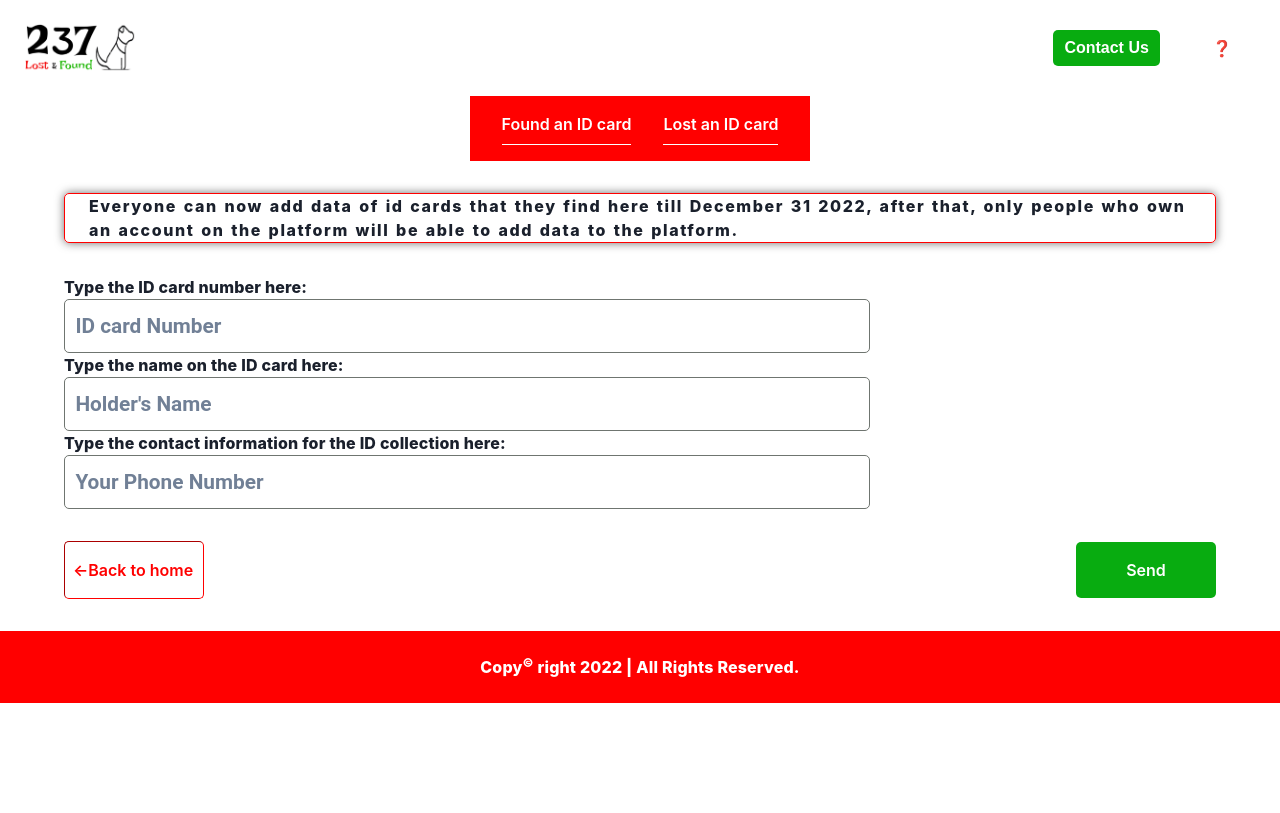
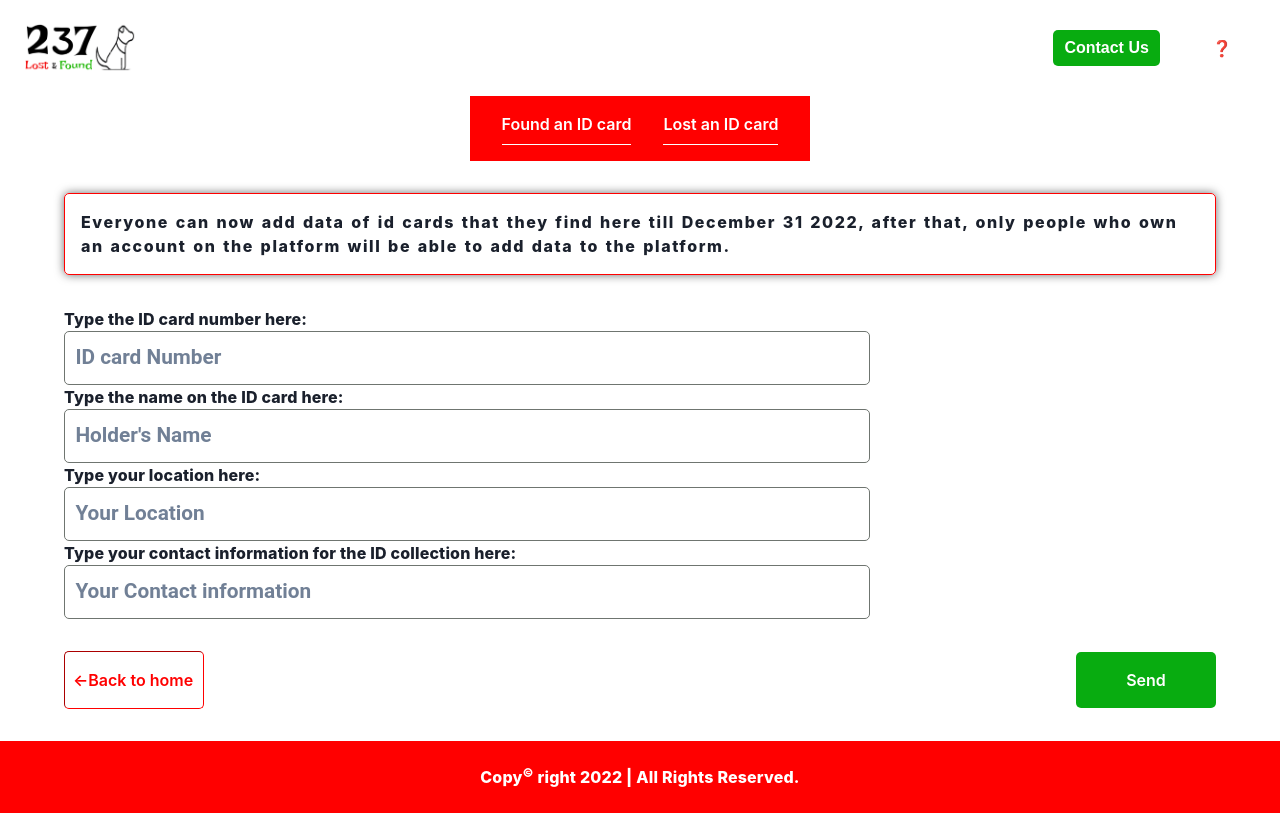
Before and after one commit to Chenwi32/237_lost_and_found, a Next.js app: page /nationalIdCollection in a window 1280 px wide. Built offline with nearby package versions, Linux system fonts and the light colour scheme.

Commit message:
Added some field in the id collection

```diff
--- a/components/Announcement.jsx
+++ b/components/Announcement.jsx
@@ -1,6 +1,7 @@
-const Announcement = ({message}) => {
+
+const Announcement = ({ message }) => {
     return (
-        <div className="announcement">
+        <div className={'announcement'}>
             <p>{message }</p>
         </div>
     );
--- a/components/styles/generalComStyles.module.css
+++ b/components/styles/generalComStyles.module.css
@@ -17,6 +17,10 @@
 font-size: 2em;
 }
 
+.announcement{
+  padding: 1rem;
+}
+
 /*----- Animations -----*/
 
 @keyframes left_horizontal_anim {
--- a/pages/nationalIdCollection.jsx
+++ b/pages/nationalIdCollection.jsx
@@ -7,6 +7,7 @@ import { db } from "../firebase";
 const NationalIdCollection = () => {
   const [idnum, setIdnum] = useState("");
   const [name, setName] = useState("");
+  const [location, setLocation] = useState("");
   const [contact, setContact] = useState("");
 
   const sendData = async () => {
@@ -17,6 +18,7 @@ const NationalIdCollection = () => {
     const foundId = {
       idnum,
       name,
+      location,
       contact,
     };
 
@@ -34,13 +36,15 @@ const NationalIdCollection = () => {
 
     setIdnum("");
     setName("");
+    setLocation("");
     setContact("");
+
   };
 
   return (
     <div className=" container">
       <Announcement message="Everyone can now add data of id cards that they find here till December 31 2022, after that, only people who own an account on the platform will be able to add data to the platform." />
-      <div className=" ">
+      <div className={''}>
         <p>Type the ID card number here:</p>
         <input
           value={idnum}
@@ -61,14 +65,26 @@ const NationalIdCollection = () => {
           placeholder="Holder's Name"
           className={`main_input`}
         />
-        <p>Type the contact information for the ID collection here:</p>
+
+        <p>Type your location here:</p>
+        <input
+          value={location}
+          onChange={(e) => {
+            setLocation(e.target.value);
+          }}
+          type="text"
+          placeholder="Your Location"
+          className={`main_input`}
+        />
+
+        <p>Type your contact information for the ID collection here:</p>
         <input
           value={contact}
           onChange={(e) => {
             setContact(e.target.value);
           }}
           type="text"
-          placeholder="Your Phone Number"
+          placeholder="Your Contact information"
           className={`main_input`}
         />
       </div>
--- a/styles/globals.css
+++ b/styles/globals.css
@@ -140,7 +140,7 @@ hr {
 .results_display,
 .announcement {
   box-shadow: 0 0 10px rgba(0, 0, 0, 0.575);
-  padding: 0.01rem 1.5em;
+  padding: 1rem;
   border-radius: 5px;
   border: 1px solid var(--secondary);
   margin: var(--vertical_margins);
```
